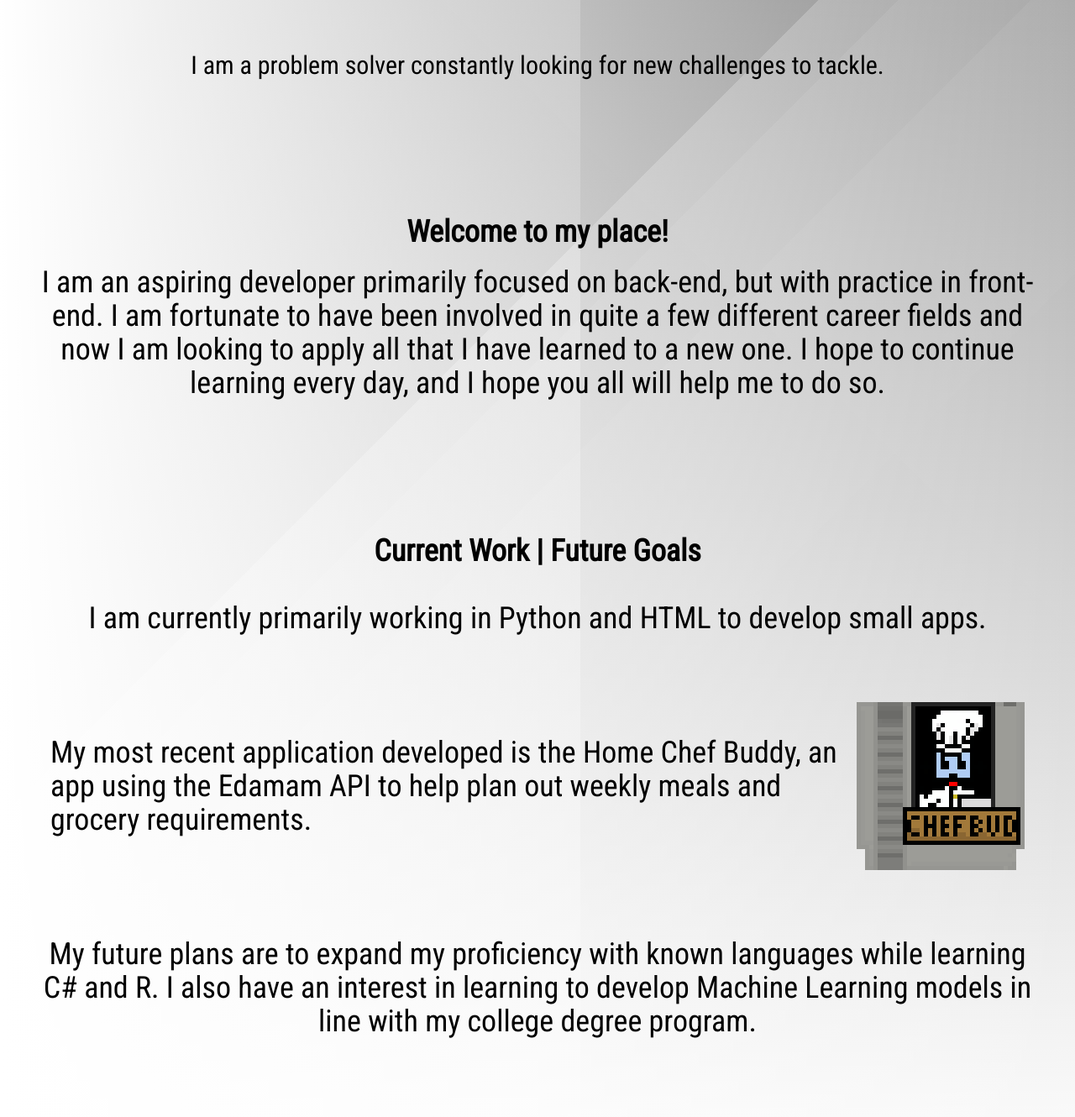
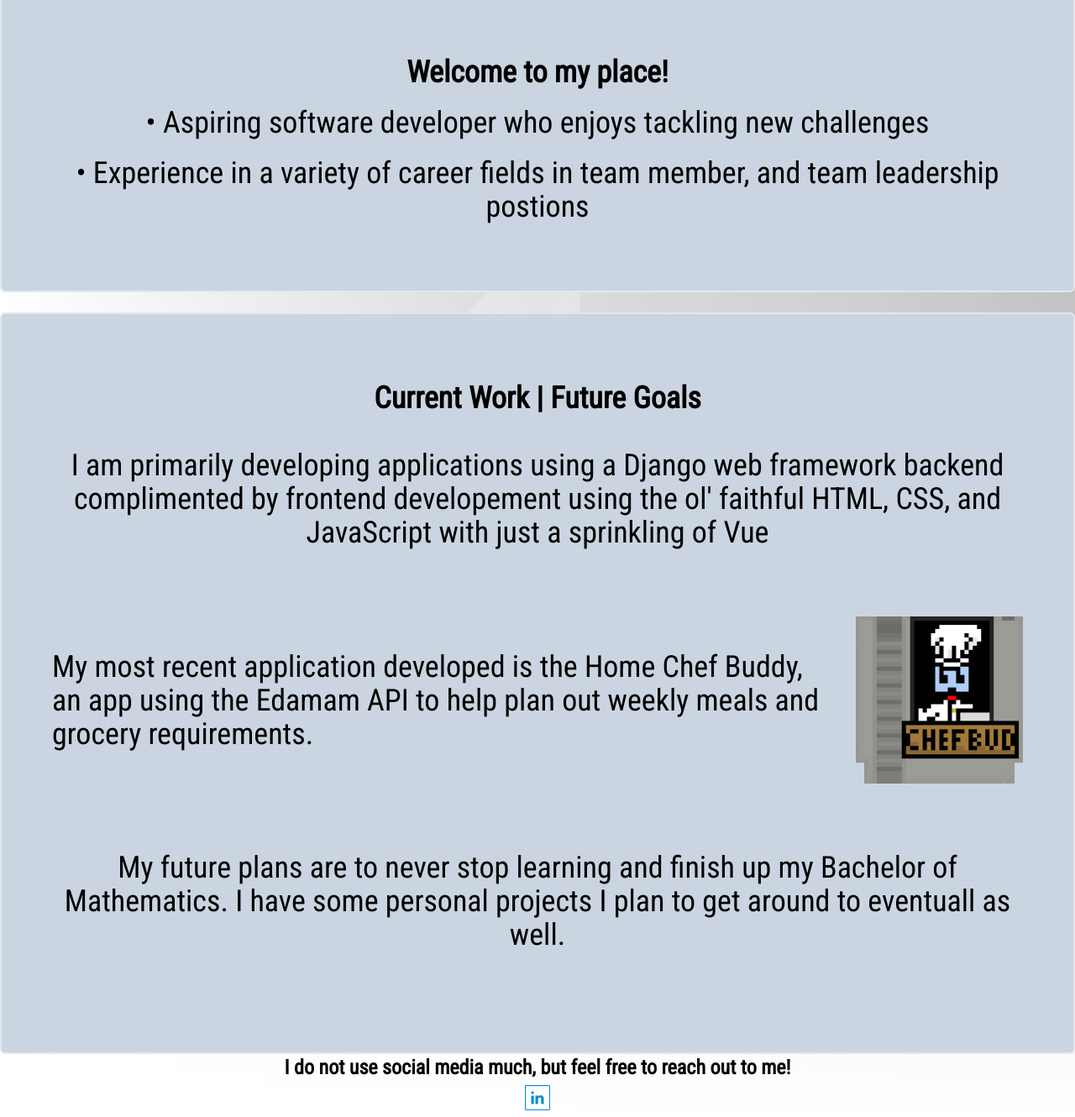
Before and after one commit to Zashby/zashby.github.io, a plain HTML site: page index.html in a window 1280 px wide. Shown: the part 443-1773 px from the top of the page at 84% size. Drawn offline with nearby package versions, Linux system fonts and the light colour scheme.

Commit message:
Updated stylng

```diff
--- a/index.html
+++ b/index.html
@@ -13,7 +13,7 @@
 
 
     <div class="container m-auto flex justify-center ">
-        <div class="flex flex-col justify-center items-center gap-y-3">
+        <div class="  bg-slate-300 flex flex-col justify-center items-center gap-y-3 border-solid border-2 rounded-md border-current border-slate-200">
             <h1 class="pt-5 font-medium text-2xl lg:text-5xl ">Zane Ashby</h1>
             <img class="drop-shadow-md  w-40 rounded-full lg:w-60" src="Profile_pic.jpg" alt="Wow, what is that over there?">
             <h3 class="font-medium text-2xl lg:text-5xl">Aspiring Developer</h3>
@@ -21,19 +21,16 @@
         </div>
     </div>
 
-    <div class="py-20">
-        <h2 class="m-auto text-center text-2xl lg:text-3xl mx-5">I am a problem solver constantly looking for new challenges to tackle.</h2>
+    <div class="py-20 bg-slate-300 border-solid border-2 rounded-md border-current border-slate-200">
+        <h2 class="text-center font-bold text-2xl lg:text-4xl">Welcome to my place!</h2>
+        <p class="pt-5 lg:mx-10 mx-5 text-center text-2xl lg:text-4xl p-auto">&#8226 Aspiring software developer who enjoys tackling new challenges</p>
+        <p class="pt-5 lg:mx-10 mx-5 text-center text-2xl lg:text-4xl p-auto">&#8226 Experience in a variety of career fields in team member, and team leadership postions</p>
     </div>
-
-    <div class="py-20">
-        <h2 class="text-center font-bold text-2xl lg:text-4xl">Welcome to my place!</h2>
-        <p class="pt-5 lg:mx-10 mx-5 text-center text-2xl lg:text-4xl p-auto">I am an aspiring developer primarily focused on back-end, but with practice in front-end. I am fortunate to have been involved in quite a few different career fields and now I am looking to apply all that I have learned to a new one. I hope to continue learning every day, and I hope you all will help me to do so.</p>
-    </div>
-
-    <div class="py-20">
+<br>
+    <div class="py-20  bg-slate-300 border-solid border-2 rounded-md border-current border-slate-200">
         <h2 class="text-center font-bold text-2xl lg:text-4xl">Current Work | Future Goals</h2>
         <div class="">
-        <p class=" py-10 mx-5 text-center text-2xl lg:text-4xl p-auto">I am currently primarily working in Python and HTML to develop small apps.</p>
+        <p class=" py-10 mx-5 text-center text-2xl lg:text-4xl p-auto">I am primarily developing applications using a Django web framework backend complimented by frontend developement using the ol' faithful HTML, CSS, and JavaScript with just a sprinkling of Vue </p>
         <div class=" mx-10 py-10  inline-flex">
             <p class=" mx-5 my-auto text-left text-2xl lg:text-4xl">
                  My most recent application developed is the Home Chef Buddy, an app using the Edamam API to help plan out weekly meals and grocery requirements.
@@ -42,7 +39,7 @@
 
         </div>
 
-        <p class="py-10 mx-10  text-center text-2xl lg:text-4xl p-auto">My future plans are to expand my proficiency with known languages while learning C# and R. I also have an interest in learning to develop Machine Learning models in line with my college degree program.</p>
+        <p class="py-10 mx-10  text-center text-2xl lg:text-4xl p-auto">My future plans are to never stop learning and finish up my Bachelor of Mathematics. I have some personal projects I plan to get around to eventuall as well.</p>
         </div>
     </div>
 
```
